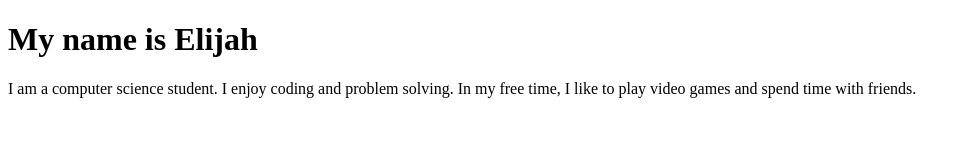
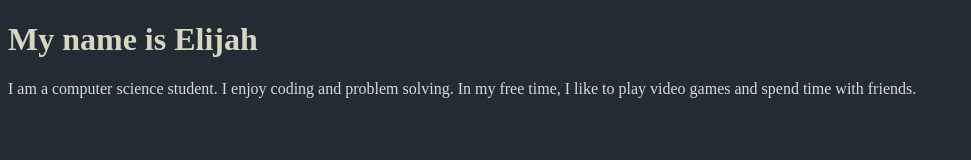
Before and after one commit to eaflores30/eaflores30.github.io, a plain HTML site: page index.html in a window 1280 px wide. Shown: the whole page, without its empty margins (0-971 px from the left). Drawn offline with Linux system fonts and the light colour scheme.

Commit message:
Updated index.html

```diff
--- a/index.html
+++ b/index.html
@@ -4,13 +4,13 @@
     <title>My Perosnal Introduction</title>
     <style>
       body{
-        background-color: 222C32;
+        background-color: #222C32;
       }
       h1{
-        color: D6D7C2;
+        color: #D6D7C2;
       }
       p{
-        color: D8D9DA;
+        color: #D8D9DA;
       }
     </style>
   </head>
```
